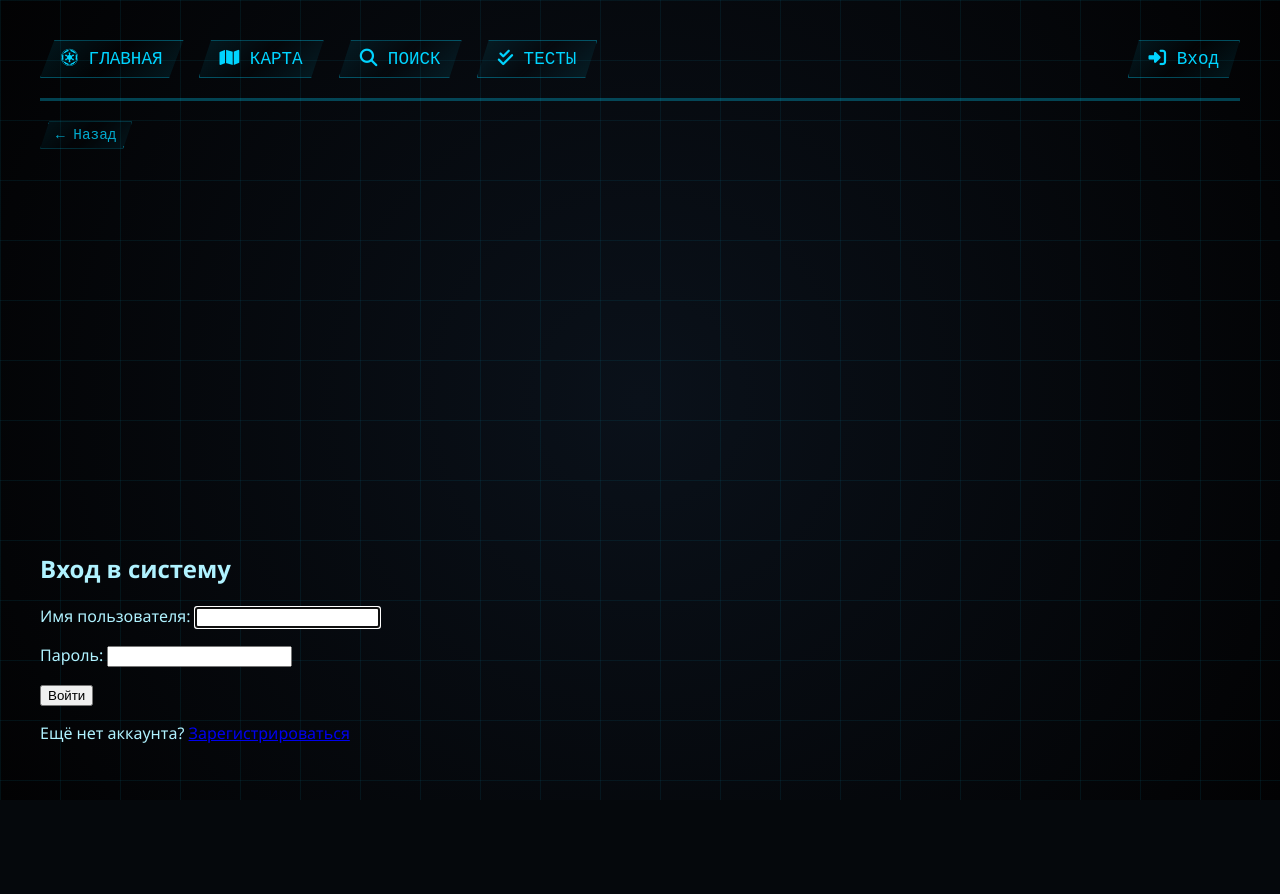
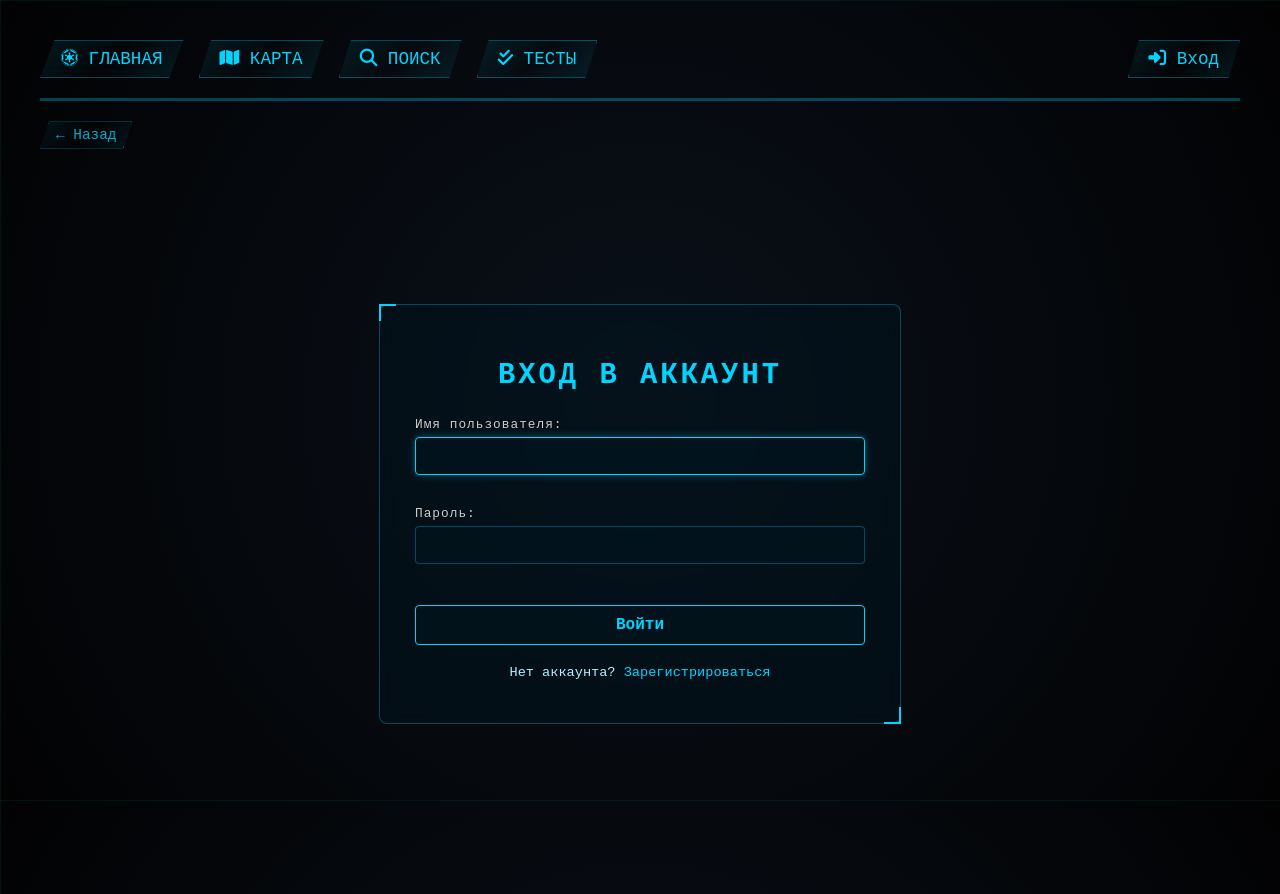
Before and after one commit to korshunovdiogen-star/Solar-World, a Django app: page /accounts/login/ in a window 1280 px wide. Before the commit the page ends 800 px from the top, so only its background shows below. Run offline with Django 5.2, Linux system fonts and the light colour scheme.

Commit message:
Доработки дизайна

```diff
--- a/planets/templates/planets/main.html
+++ b/planets/templates/planets/main.html
@@ -2,6 +2,7 @@
 <!DOCTYPE html>
 <html lang="ru">
 <head>
+    <link rel="preload" as="image" href="{% static 'images/solar_system_bg.webp' %}" fetchpriority="high">
     <link rel="icon" href="/static/images/favicon.png" type="image/x-icon" />
     <link rel="stylesheet" href="{% static 'css/main.css' %}">
     <meta charset="UTF-8">
@@ -43,6 +44,7 @@
     </script>
     <script src="{% static 'js/button.js' %}"></script>
 
+    <!-- эффект паралакса -->
     <script>
         document.addEventListener('DOMContentLoaded', function () {
             const bg = document.querySelector('.parallax-bg');
--- a/solarWorld/settings.py
+++ b/solarWorld/settings.py
@@ -123,5 +123,5 @@ MEDIA_URL = '/media/'
 MEDIA_ROOT = os.path.join(BASE_DIR, 'media')
 
 
-LOGIN_REDIRECT_URL = 'main'   # после входа в профиль на главную
+LOGIN_REDIRECT_URL = 'profile'   # после входа в профиль
 LOGOUT_REDIRECT_URL = 'main'  # после выхода на главную
--- /dev/null
+++ b/static/css/auth.css
@@ -0,0 +1,159 @@
+/* ==================== auth.css ==================== */
+/* Контейнер для центрирования формы */
+.auth-container {
+    display: flex;
+    justify-content: center;
+    align-items: center;
+    min-height: 80vh;
+    padding: 20px;
+}
+
+/* Основная панель (как sci-fi панель) */
+.auth-panel {
+    max-width: 450px;
+    width: 100%;
+    border: 1px solid var(--neon-blue-faded);
+    background: rgba(0, 20, 30, 0.5);
+    backdrop-filter: blur(8px);
+    border-radius: 8px;
+    padding: 30px 35px;
+    position: relative;
+    transition: all 0.3s ease;
+}
+
+    /* Уголки как у sci-fi панелей */
+    .auth-panel::before,
+    .auth-panel::after {
+        content: '';
+        position: absolute;
+        width: 15px;
+        height: 15px;
+        border: 2px solid var(--neon-blue);
+    }
+
+    .auth-panel::before {
+        top: -1px;
+        left: -1px;
+        border-right: 0;
+        border-bottom: 0;
+    }
+
+    .auth-panel::after {
+        bottom: -1px;
+        right: -1px;
+        border-left: 0;
+        border-top: 0;
+    }
+
+    .auth-panel h2 {
+        text-align: center;
+        font-family: var(--font-mono);
+        font-size: 1.8rem;
+        margin-bottom: 25px;
+        color: var(--neon-blue);
+        text-transform: uppercase;
+        letter-spacing: 3px;
+    }
+
+/* Стилизация полей формы */
+.auth-form input {
+    width: 100%;
+    background: rgba(0, 20, 30, 0.6);
+    border: 1px solid var(--neon-blue-faded);
+    border-radius: 4px;
+    padding: 10px 12px;
+    font-family: var(--font-mono);
+    font-size: 0.9rem;
+    color: #fff;
+    margin-bottom: 15px;
+    box-sizing: border-box;
+    transition: all 0.2s;
+}
+
+    .auth-form input:focus {
+        outline: none;
+        border-color: var(--neon-blue);
+        box-shadow: 0 0 8px rgba(0, 212, 255, 0.3);
+    }
+
+.auth-form label {
+    display: block;
+    margin-bottom: 5px;
+    font-family: var(--font-mono);
+    font-size: 0.8rem;
+    color: #ccc;
+    letter-spacing: 1px;
+}
+
+/* Кнопка отправки */
+.auth-btn {
+    width: 100%;
+    background: rgba(0, 20, 30, 0.7);
+    border: 1px solid var(--neon-blue);
+    border-radius: 4px;
+    padding: 10px;
+    font-family: var(--font-mono);
+    font-size: 1rem;
+    font-weight: bold;
+    color: var(--neon-blue);
+    cursor: pointer;
+    transition: all 0.2s;
+    margin-top: 10px;
+}
+
+    .auth-btn:hover {
+        background: rgba(0, 212, 255, 0.2);
+        box-shadow: 0 0 12px rgba(0, 212, 255, 0.4);
+        transform: translateY(-2px);
+    }
+
+/* Ссылки под формой */
+.auth-link {
+    text-align: center;
+    margin-top: 20px;
+    font-family: var(--font-mono);
+    font-size: 0.85rem;
+}
+
+    .auth-link a {
+        color: var(--neon-blue);
+        text-decoration: none;
+        transition: 0.2s;
+    }
+
+        .auth-link a:hover {
+            text-shadow: 0 0 5px var(--neon-blue);
+            text-decoration: underline;
+        }
+
+/* Стили для списка ошибок (например, неверный пароль) */
+.errorlist {
+    list-style: none;
+    padding: 0;
+    margin: 0 0 15px 0;
+    color: #ff8888;
+    font-family: var(--font-mono);
+    font-size: 0.8rem;
+    text-align: center;
+}
+
+.auth-form button[type="submit"] {
+    width: 100%;
+    background: rgba(0, 20, 30, 0.7);
+    border: 1px solid var(--neon-blue);
+    border-radius: 4px;
+    padding: 10px;
+    font-family: var(--font-mono);
+    font-size: 1rem;
+    font-weight: bold;
+    color: var(--neon-blue);
+    cursor: pointer;
+    transition: all 0.2s;
+    margin-top: 10px;
+}
+
+    .auth-form button[type="submit"]:hover {
+        background: rgba(0, 212, 255, 0.2);
+        box-shadow: 0 0 12px rgba(0, 212, 255, 0.4);
+        transform: translateY(-2px);
+    }
--- a/templates/registration/login.html
+++ b/templates/registration/login.html
@@ -1,15 +1,22 @@
 {% extends 'base.html' %}
+{% load static %}
 
 {% block title %}Вход | Solar World{% endblock %}
 
+{% block css_additional %}
+<link rel="stylesheet" href="{% static 'css/auth.css' %}">
+{% endblock %}
+
 {% block content %}
-<div class="login-container">
-    <h2>Вход в систему</h2>
-    <form method="post">
-        {% csrf_token %}
-        {{ form.as_p }}
-        <button type="submit">Войти</button>
-    </form>
-    <p>Ещё нет аккаунта? <a href="{% url 'register' %}">Зарегистрироваться</a></p>
+<div class="auth-container">
+    <div class="auth-panel">
+        <h2>Вход в аккаунт</h2>
+        <form method="post" class="auth-form">
+            {% csrf_token %}
+            {{ form.as_p }}
+            <button type="submit" class="auth-btn">Войти</button>
+        </form>
+        <p class="auth-link">Нет аккаунта? <a href="{% url 'register' %}">Зарегистрироваться</a></p>
+    </div>
 </div>
 {% endblock %}
```
Also changed, not shown: planets/templates/planets/catalog.html (+19 -3 lines), solarWorld/serializers.py (+13 -4 lines), static/css/base.css (+35 -3 lines), static/css/catalog.css (+14 -2 lines), static/css/profile.css (+60 -9 lines), templates/registration/register.html (+15 -8 lines), users/templates/users/profile.html (+7 -3 lines).
